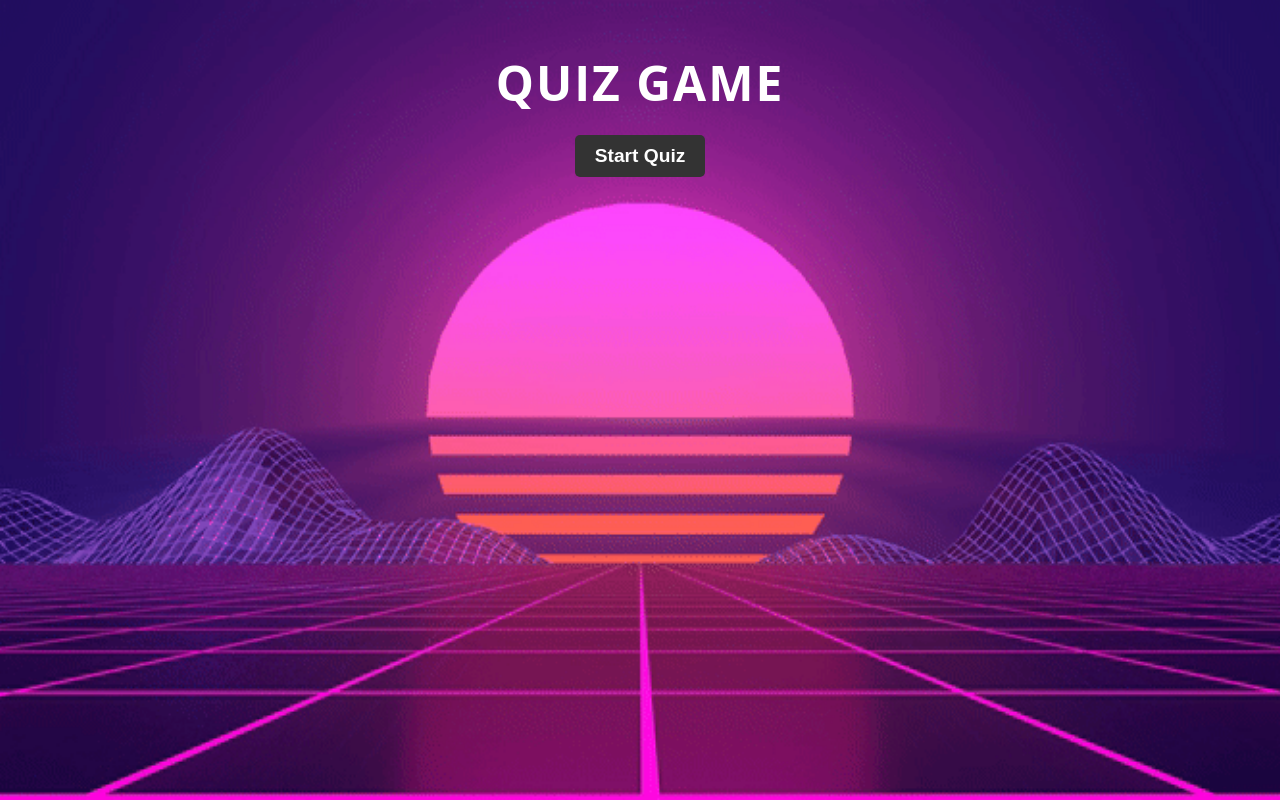
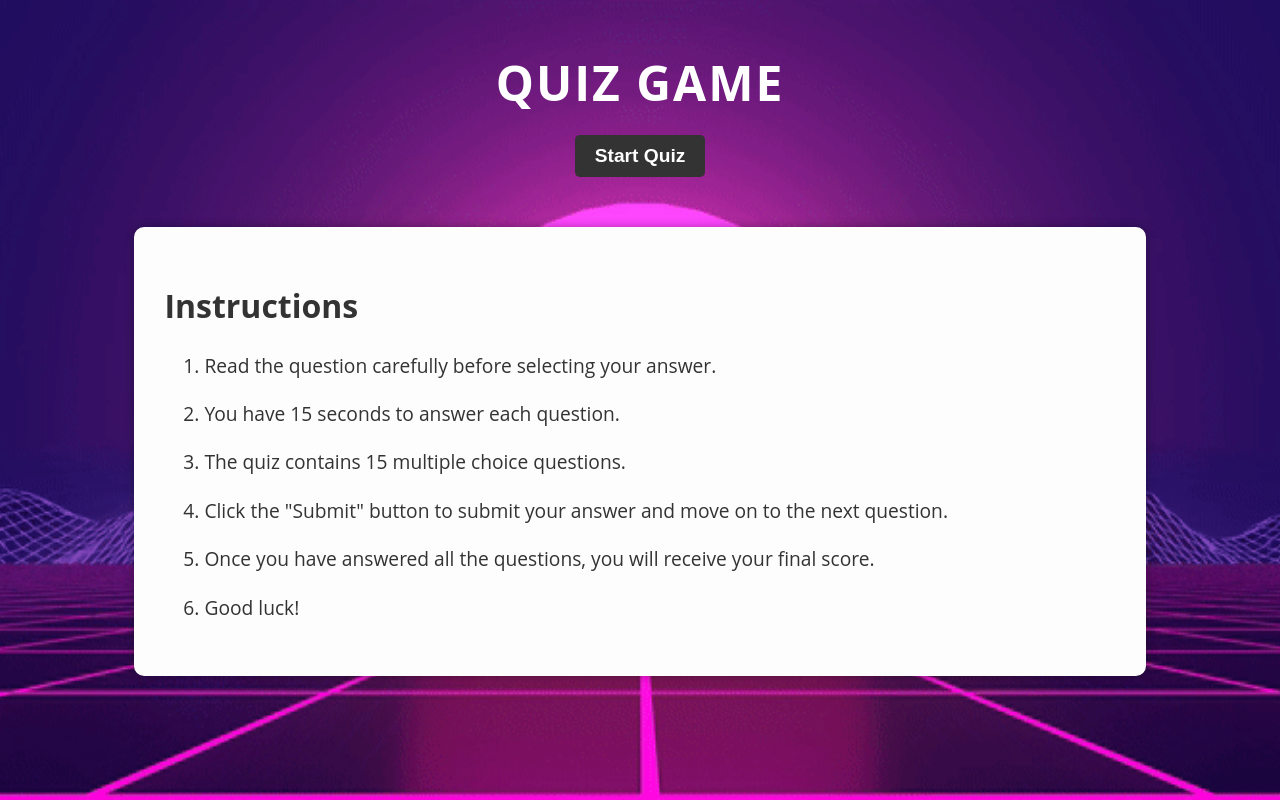
Before and after one commit to D-z-V/webwars-quiz, a plain HTML site: page index.html in a window 1280 px wide. Drawn offline with Linux system fonts and the light colour scheme.

Commit message:
added instructions

```diff
--- a/index.html
+++ b/index.html
@@ -10,6 +10,17 @@
 			<h1>Quiz Game</h1>
 			<button id="start-btn">Start Quiz</button>
 		</div>
+        <div class="rules-container">
+            <h2>Instructions</h2>
+            <ol>
+                <li>Read the question carefully before selecting your answer.</li>
+                <li>You have 15 seconds to answer each question.</li>
+                <li>The quiz contains 15 multiple choice questions.</li>
+                <li>Click the "Submit" button to submit your answer and move on to the next question.</li>
+                <li>Once you have answered all the questions, you will receive your final score.</li>
+                <li>Good luck!</li>
+            </ol>
+        </div>
 		<div class="quiz-container hide">
 			<div id="quiz">
                 <div id="question-no"></div>
--- a/quiz.js
+++ b/quiz.js
@@ -9,8 +9,9 @@ const timeRemaining = document.getElementById("time-remaining");
 const startButton = document.getElementById("start-btn");
 const quizContainerDiv = document.querySelector(".quiz-container");
 const finalContainerDiv = document.querySelector(".final-container");
-const progress = document.querySelector('.progress');
-const questionNumber = document.querySelector('.question-no');
+const progress = document.querySelector(".progress");
+const questionNumber = document.querySelector(".question-no");
+const rulesContainer = document.querySelector(".rules-container");
 
 let currentQuestion = 0;
 let score = 0;
@@ -78,9 +79,6 @@ function displayQuestion() {
   scoreValue.textContent = score; // add this line
 }
 
-
-
-
 function resetQuiz() {
   progress.style.width = "0%";
   currentQuestion = 0;
@@ -88,7 +86,7 @@ function resetQuiz() {
   timeLeft = 15 + 2;
   clearInterval(timerInterval);
   startButton.disabled = false;
-  startButton.style.display = 'block';
+  startButton.style.display = "block";
   feedback.classList.add("hide");
   quizContainerDiv.classList.add("hide");
   //finalContainerDiv.classList.add("hide");
@@ -96,6 +94,7 @@ function resetQuiz() {
 
 function startQuiz() {
   resetQuiz();
+  rulesContainer.classList.add("hide");
   startButton.disabled = true;
   startButton.style.display = "none";
   quizContainerDiv.classList.remove("hide");
@@ -119,7 +118,6 @@ function startQuiz() {
   });
 }
 
-
 function startTimer() {
   timer.classList.remove("hide");
   timeRemaining.textContent = timeLeft;
@@ -134,7 +132,6 @@ function startTimer() {
 }
 
 function updateRadio(questionNo) {
-
   const precentage = (questionNo / quizQuestions.length) * 100;
   if (precentage < 30) {
     progress.style.backgroundColor = "red";
@@ -211,23 +208,21 @@ function handleNextQuestion() {
   }
 
   quizContainer.style.display = "none";
-      submitButton.style.display = 'none';
-      timer.style.display = 'none';
+  submitButton.style.display = "none";
+  timer.style.display = "none";
 
   setTimeout(() => {
     feedback.innerHTML = "";
-        submitButton.style.display = 'block';
+    submitButton.style.display = "block";
     quizContainer.style.display = "block";
-        timer.style.display = 'block';
+    timer.style.display = "block";
     feedback.classList.add("hide");
   }, 2000);
-
-
 
   currentQuestion++;
 
   clearInterval(timerInterval);
-    timeLeft =  15 + 2;
+  timeLeft = 15 + 2;
   timeRemaining.textContent = timeLeft;
   startTimer();
 
@@ -242,7 +237,6 @@ function handleNextQuestion() {
   finalScore.innerHTML = score;
 }
 
-
 function handleRetry() {
   resetQuiz();
   startQuiz();
--- a/style.css
+++ b/style.css
@@ -153,3 +153,30 @@ body {
     text-align: center;
     color: #fff;
   }
+
+
+  .rules-container {
+    background-color: #fdfdfd;
+    padding: 30px;
+    margin-top: 50px;
+    border-radius: 10px;
+    box-shadow: 0px 0px 10px rgba(0,0,0,0.3);
+}
+
+.rules-container h2 {
+    font-size: 2em;
+    font-weight: 700;
+    color: #333;
+    margin-bottom: 20px;
+}
+
+.rules-container ol {
+    font-size: 1.2em;
+    font-weight: 400;
+    color: #333;
+    line-height: 2em;
+}
+
+.rules-container ol li {
+    margin-bottom: 10px;
+}
```
Lines whose indentation alone changed are shown as unchanged.
